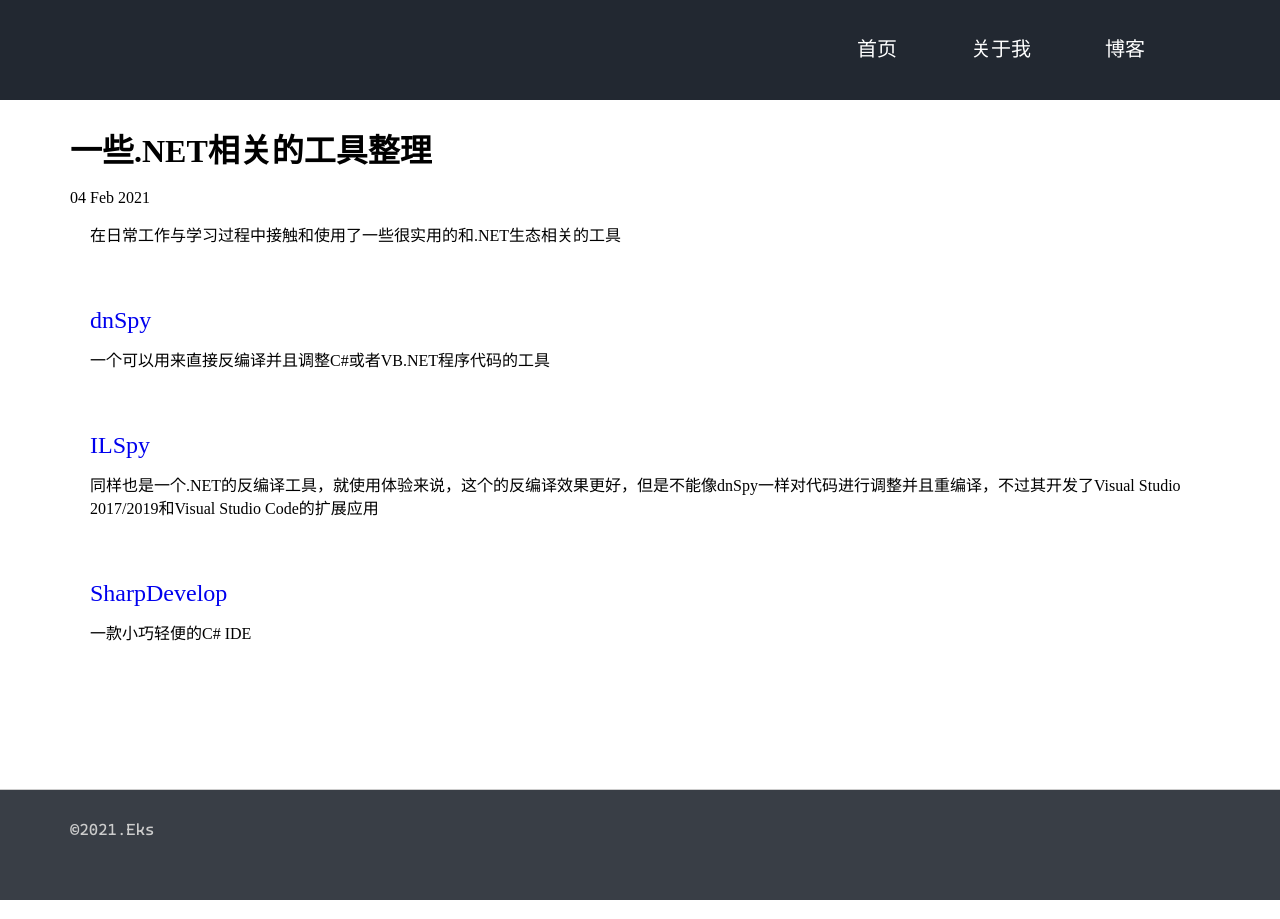
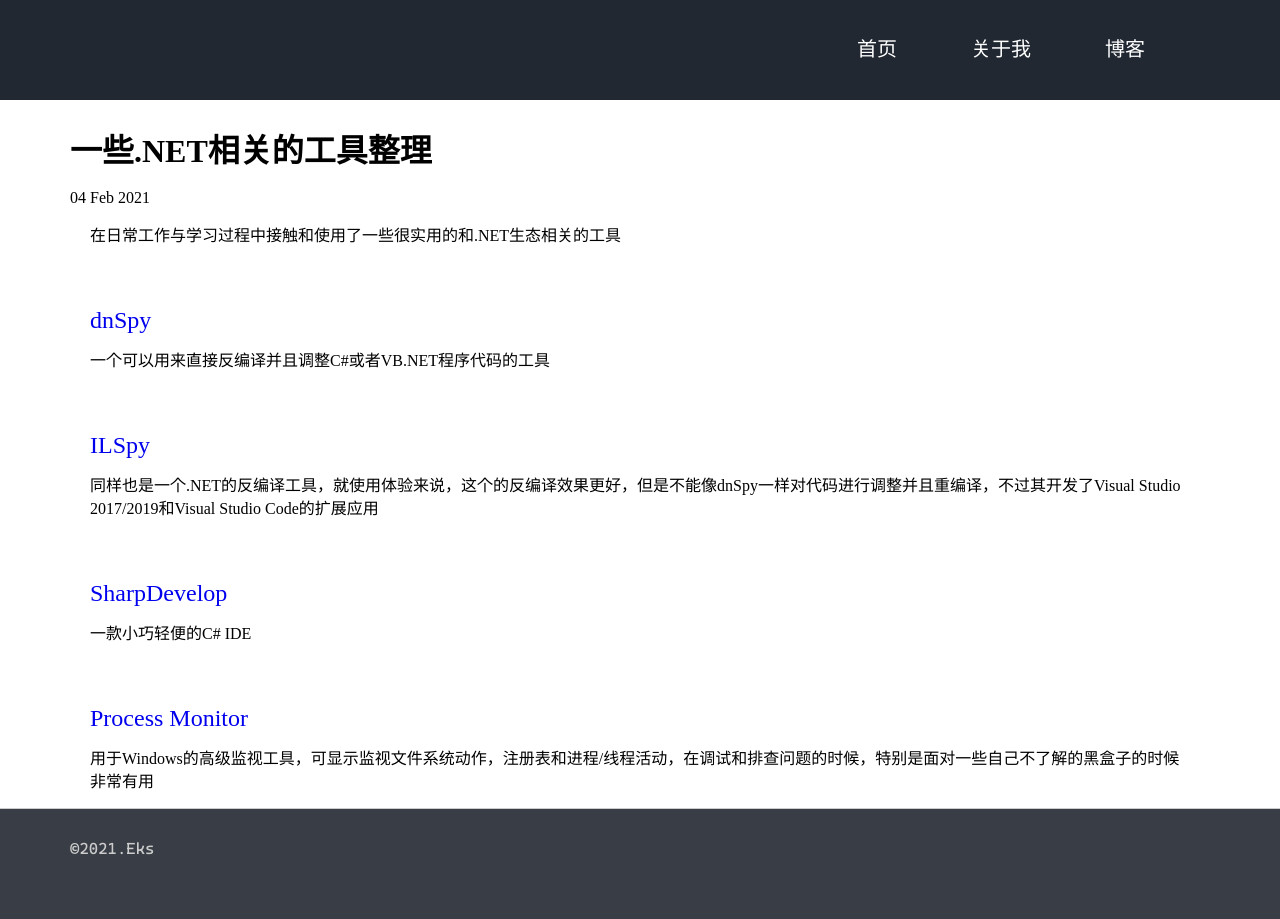
Before and after one commit to KamenRiderKuuga/kamenriderkuuga.github.io, a Jekyll site: the page built from _posts/2021-02-04-Tips-4.md, in a window 1280 px wide. Built offline with Jekyll 4.4.1, drawn with Linux system fonts in a browser that asks for light colours.

Commit message:
doc: 记录一个新用到的工具

```diff
--- a/_posts/2021-02-04-Tips-4.md
+++ b/_posts/2021-02-04-Tips-4.md
@@ -20,3 +20,7 @@
 ## [SharpDevelop](https://github.com/icsharpcode/SharpDevelop)
 
 一款小巧轻便的C# IDE
+
+## [Process Monitor](https://docs.microsoft.com/zh-cn/sysinternals/downloads/procmon)
+
+用于Windows的高级监视工具，可显示监视文件系统动作，注册表和进程/线程活动，在调试和排查问题的时候，特别是面对一些自己不了解的黑盒子的时候非常有用
```
